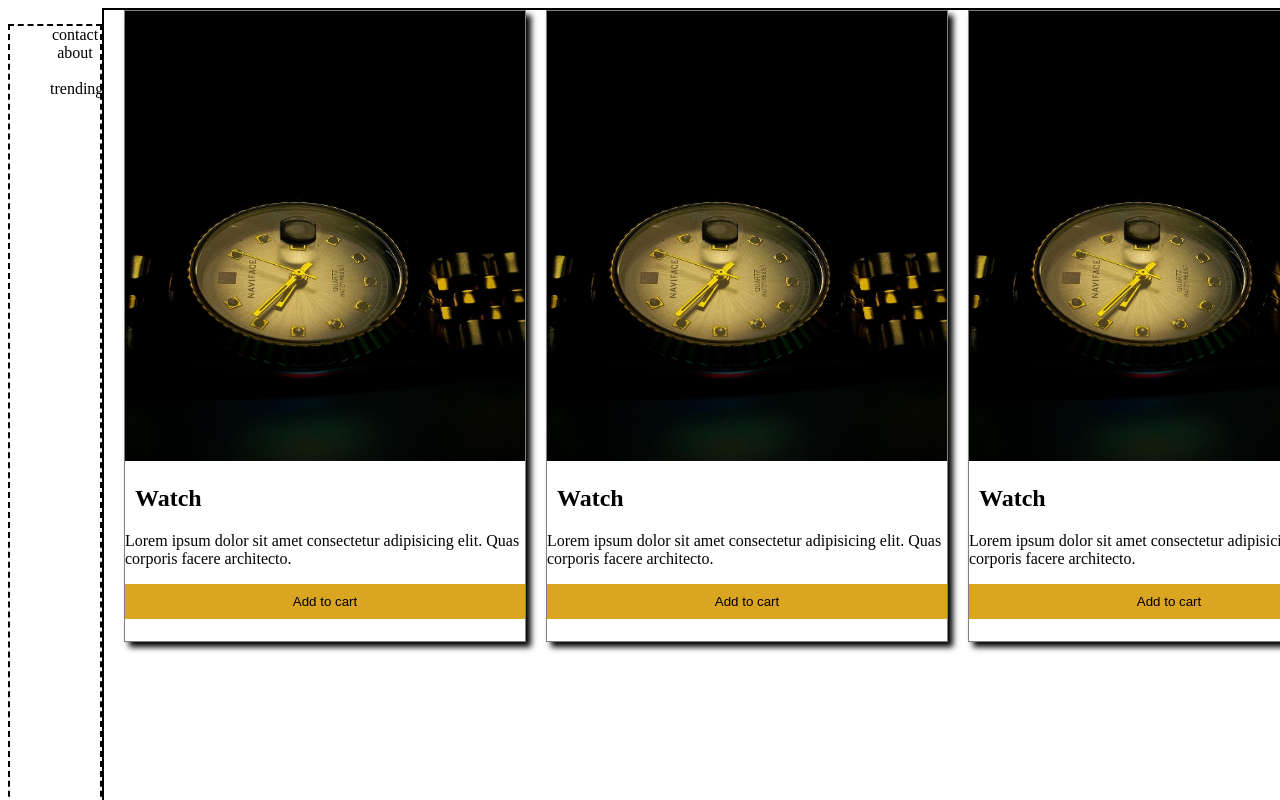
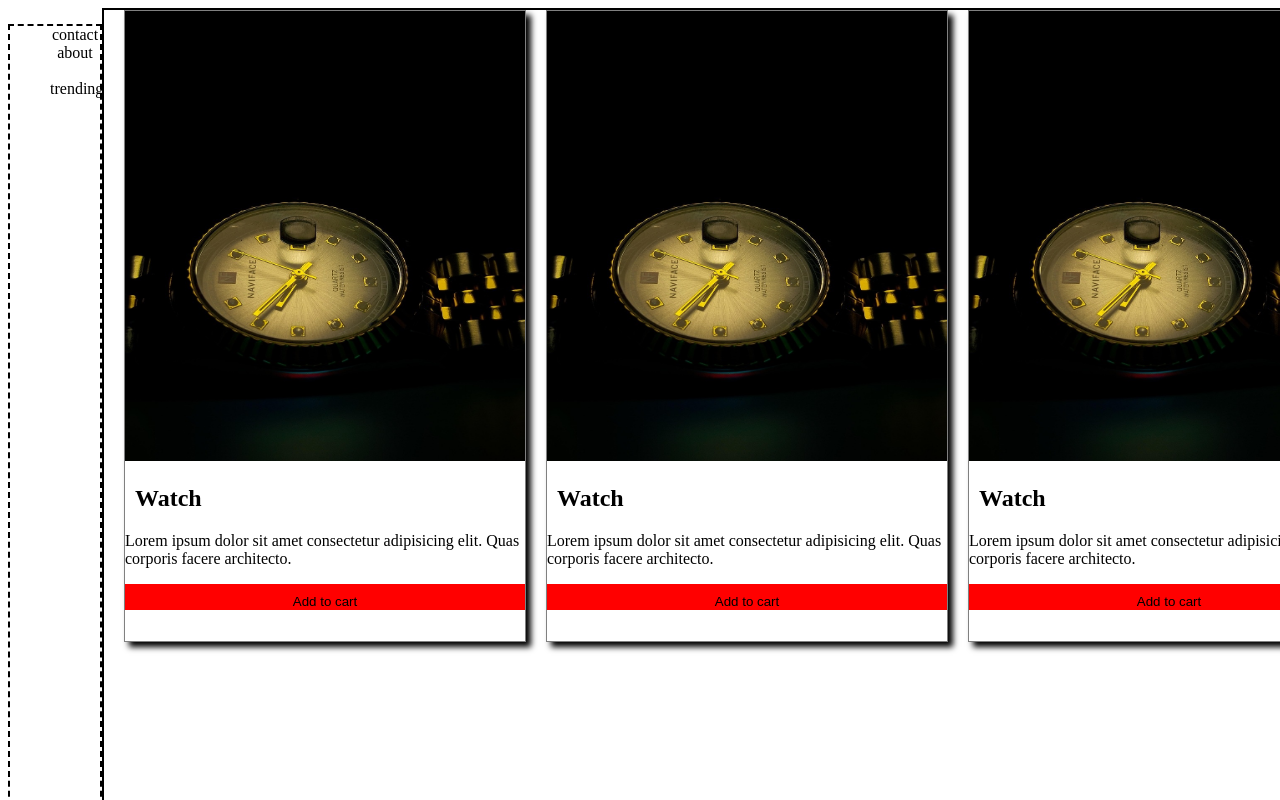
Before and after one commit to Webandappsmit5/project-4, a plain HTML site: page index.html in a window 1280 px wide. Shown: the top 800 px of the page. Drawn offline with Linux system fonts and the light colour scheme.

Commit message:
fix:back color changes

```diff
--- a/style.css
+++ b/style.css
@@ -42,9 +42,8 @@ img{
 button{
     width: 400px;
     border: none;
-    background-color: goldenrod;
+    background-color: red;
     padding-top: 10px;
-    padding-bottom: 10px;
 }
 h2{
     padding-left: 10px;
```
